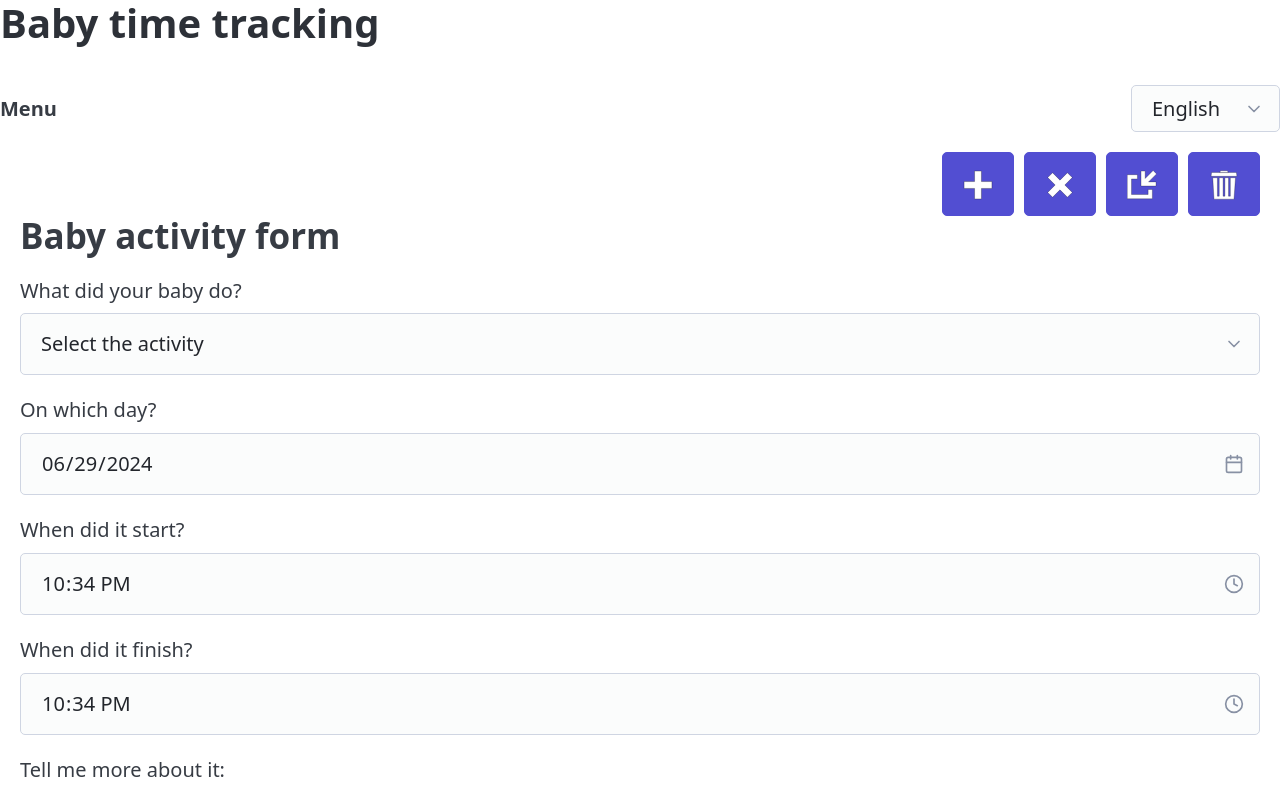
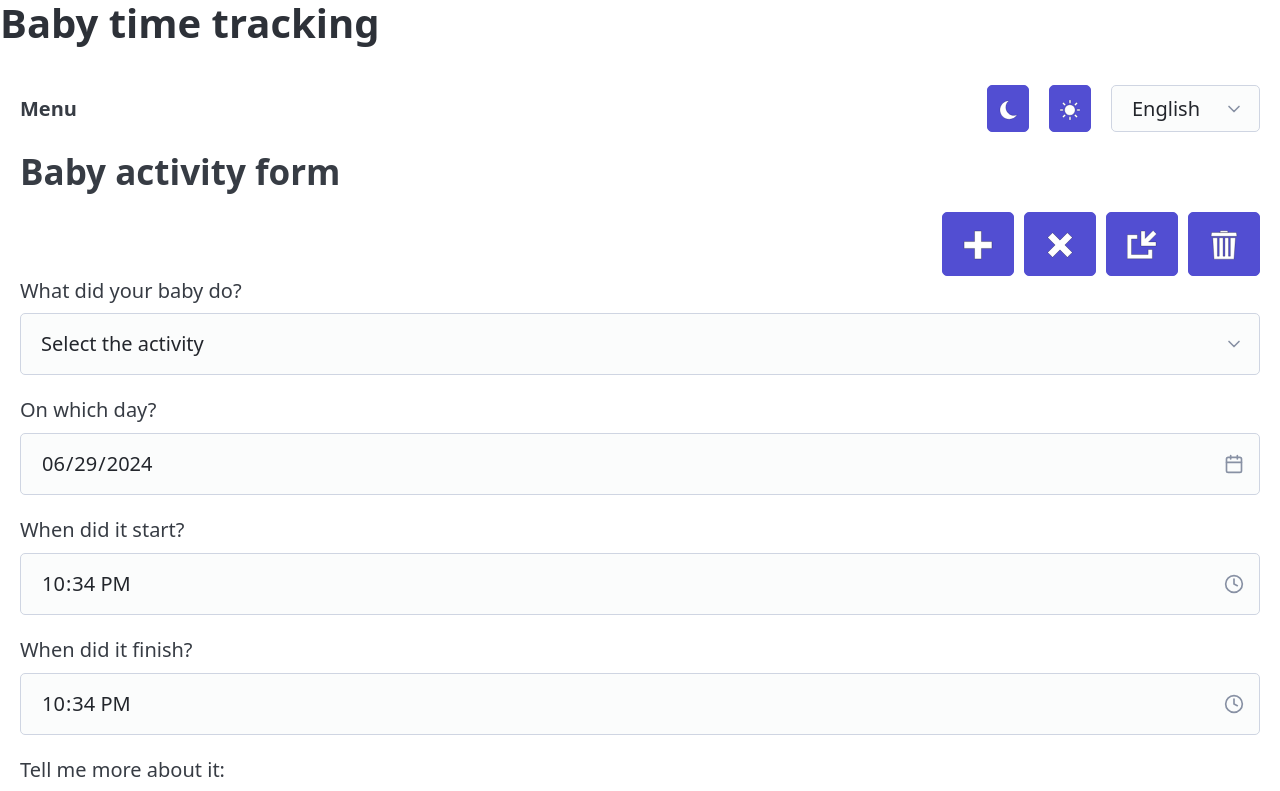
Before and after one commit to jackyscript/baby-time-tracking, a Vue app: page / in a window 1280 px wide. Shown: the top 791 px of the page. Built offline with nearby package versions, Linux system fonts and the light colour scheme.

Commit message:
Add brigthen darken to menu

```diff
--- a/src/App.vue
+++ b/src/App.vue
@@ -6,8 +6,8 @@ import TrackingComponent from './components/time/TrackingComponent.vue'
 <template>
   <header role="banner">
     <h1>{{ $t('header.title') }}</h1>
+    <NavComponent></NavComponent>
   </header>
-  <NavComponent></NavComponent>
   <main role="main" class="container-fluid">
     <TrackingComponent></TrackingComponent>
   </main>
--- a/src/components/NavComponent.vue
+++ b/src/components/NavComponent.vue
@@ -4,6 +4,13 @@ const { t, availableLocales, locale } = useI18n()
 const supportedLocales = {
   en: { name: 'English' },
   de: { name: 'Deutsch' }
+}
+
+function darken() {
+  document.documentElement.setAttribute('data-theme', 'dark')
+}
+function brighten() {
+  document.documentElement.setAttribute('data-theme', 'light')
 }
 </script>
 <template>
@@ -14,6 +21,22 @@ const supportedLocales = {
       </li>
     </ul>
     <ul>
+      <li>
+        <button role="button" :title="t('nav.toolbar.darken')" @click="darken">
+          <img aria-hidden="true" src="../assets/icons/darken.svg" :alt="t('nav.toolbar.darken')" />
+          <span hidden>{{ t('nav.toolbar.darken') }}</span>
+        </button>
+      </li>
+      <li>
+        <button role="button" :title="t('nav.toolbar.brighten')" @click="brighten">
+          <img
+            aria-hidden="true"
+            src="../assets/icons/brighten.svg"
+            :alt="t('nav.toolbar.brighten')"
+          />
+          <span hidden>{{ t('nav.toolbar.brighten') }}</span>
+        </button>
+      </li>
       <li>
         <select name="locales" id="locales" v-model="locale">
           <option
@@ -29,3 +52,15 @@ const supportedLocales = {
     </ul>
   </nav>
 </template>
+
+<style scoped>
+button > img {
+  width: 20px;
+  height: 20px;
+}
+
+nav {
+  padding-left: var(--pico-spacing);
+  padding-right: var(--pico-spacing);
+}
+</style>
--- a/src/components/time/TrackingComponent.vue
+++ b/src/components/time/TrackingComponent.vue
@@ -95,6 +95,7 @@ function removeRecord(key) {
 </script>
 
 <template>
+  <h2>{{ t(formTitle) }}</h2>
   <menu role="toolbar" class="flex-container">
     <li>
       <button class="flex-item" role="button" :title="t('toolbar.title.add')" @click="addRecord">
@@ -135,7 +136,6 @@ function removeRecord(key) {
       </button>
     </li>
   </menu>
-  <h2>{{ t(formTitle) }}</h2>
   <form role="form">
     <label for="activities">{{ t('main.form.label.activity') }}</label>
     <select name="activities" id="activities" v-model="babyActivity">
--- a/src/locales/de.json
+++ b/src/locales/de.json
@@ -3,7 +3,11 @@
     "title": "Baby-Zeiterfassung"
   },
   "nav": {
-    "title": "Menü"
+    "title": "Menü",
+    "toolbar": {
+      "brighten": "Heller",
+      "darken": "Dunkler"
+    }
   },
   "main": {
     "title": "Baby-Aktivitätsformular",
--- a/src/locales/en.json
+++ b/src/locales/en.json
@@ -3,7 +3,11 @@
     "title": "Baby time tracking"
   },
   "nav": {
-    "title": "Menu"
+    "title": "Menu",
+    "toolbar": {
+      "brighten": "Brighten",
+      "darken": "Darken"
+    }
   },
   "main": {
     "title": "Baby activity form",
```
Also changed, not shown: src/assets/icons/brighten.svg (added), src/assets/icons/darken.svg (added).
